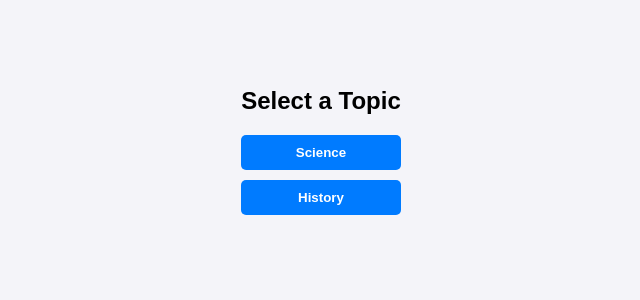
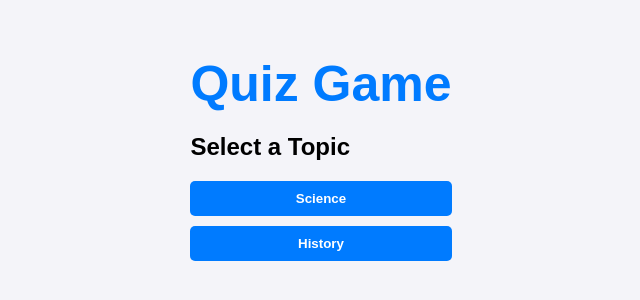
Before and after one commit to sihlempoyiya/quiz-app, a plain HTML site: page index.html in a window 1280 px wide. Shown: the part 262-562 px from the top of the page, without its empty margins (319-959 px from the left). Drawn offline with Linux system fonts and the light colour scheme.

Commit message:
adding the game title

```diff
--- a/index.html
+++ b/index.html
@@ -9,6 +9,7 @@
   </head>
   <body>
     <div class="app-container">
+        <h1 class="game-title"> Quiz Game</h1>
       <!--topic selection screen-->
       <div id="home-screen" class="screen active">
         <h2>Select a Topic</h2>
--- a/style.css
+++ b/style.css
@@ -80,3 +80,12 @@ body{
   margin-bottom: 15px;
   pointer-events: none;
 }
+
+.game-title{
+    text-align: center;
+    color:#007bff;
+    margin-bottom: 20px;
+    font-family: Arial, sans-serif;
+    font-size: 50px;
+
+}
```
